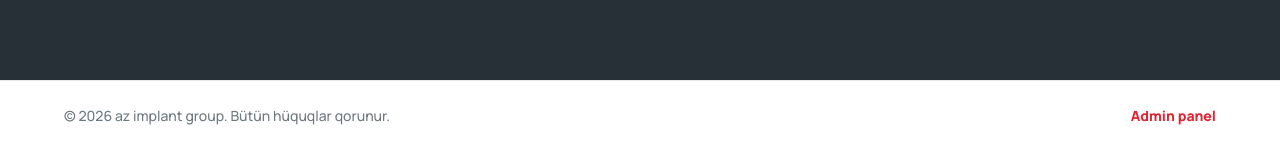
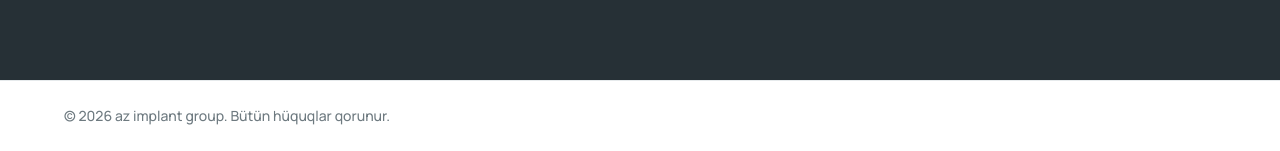
Before and after one commit to Tural87/azimplant, a Flask app: page /1 in a window 1280 px wide. Shown: the part 4198-4349 px from the top of the page. Run offline with Flask 3, Linux system fonts and the light colour scheme; data comes from the database, SQL or seed files in the repository.

Commit message:
Hide admin link from public footer

```diff
--- a/templates/site.html
+++ b/templates/site.html
@@ -174,7 +174,6 @@
 
   <footer class="footer">
     <span>© 2026 {{ site_settings.site_name }}. {{ t.all_rights }}.</span>
-    <a href="{{ url_for('admin_login') }}">{{ t.admin }}</a>
   </footer>
 
   {% if site_settings.chat_script %}
```
